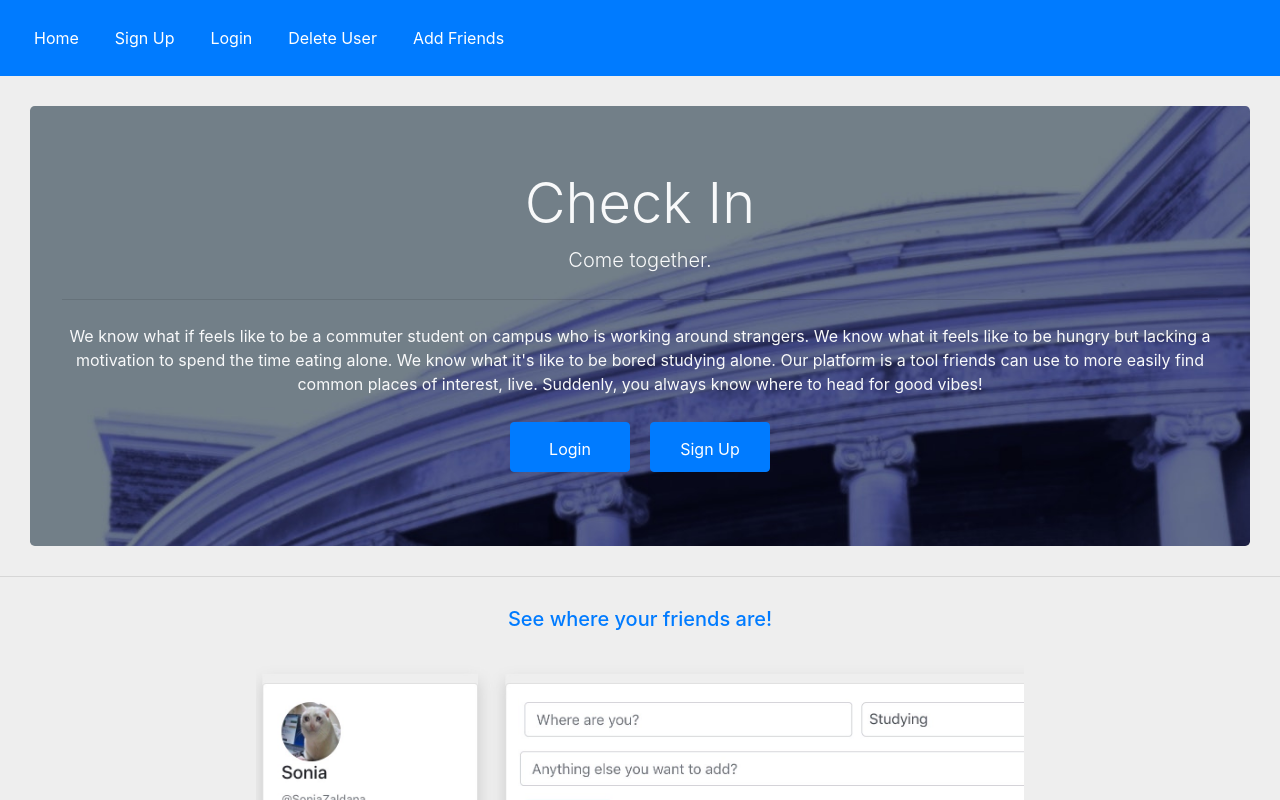
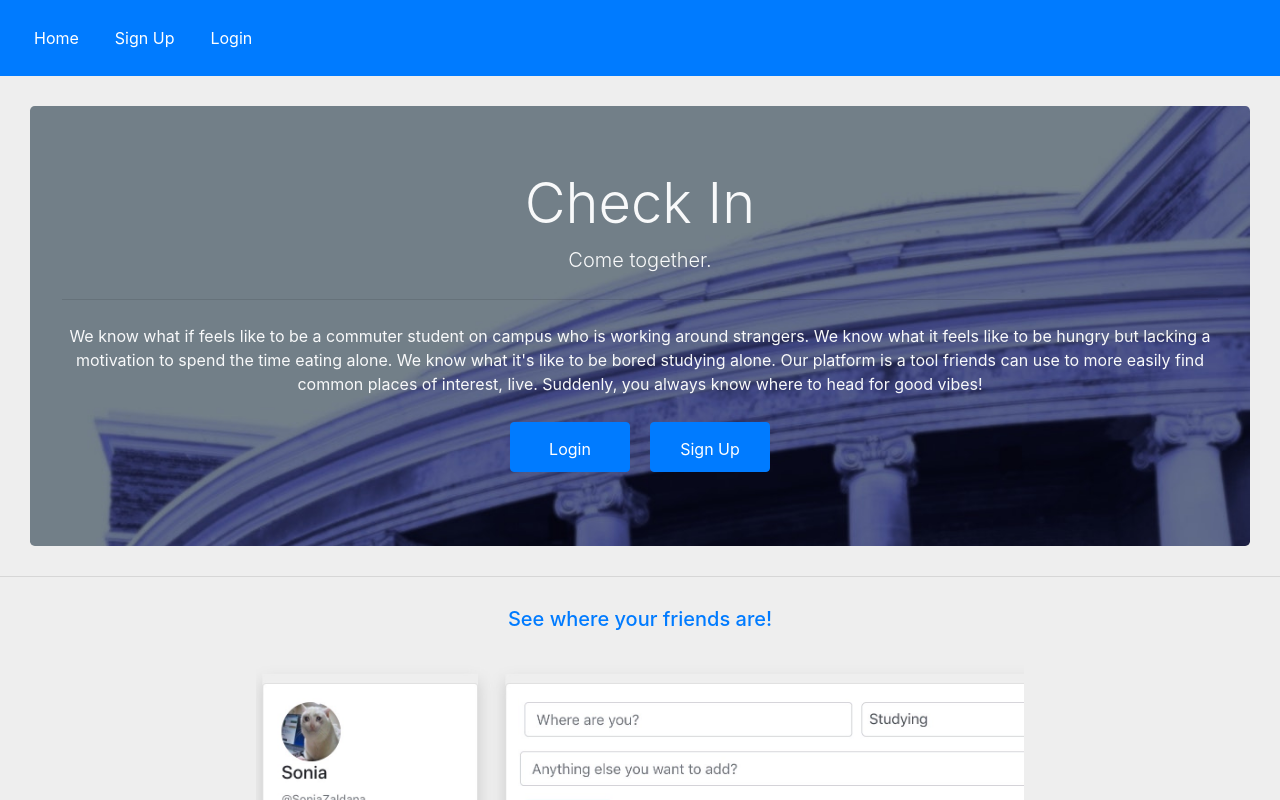
Before and after one commit to ignaspa/CheckIn_csc309, a React (Create React App) app in the folder client/: page / in a window 1280 px wide. Shown: the top 800 px of the page. Built offline with nearby package versions, Linux system fonts and the light colour scheme.

Commit message:
took out the buttons in nav

```diff
--- a/client/src/components/Layout/Navbar.js
+++ b/client/src/components/Layout/Navbar.js
@@ -23,16 +23,7 @@ export default class Navbar extends Component {
                 Login
               </Link>
             </li>
-            <li>
-              <Link to={"/deleteuser"} className="nav-link text-white navitem">
-                Delete User
-              </Link>
-            </li>
-            <li>
-              <Link to={"/addfriend"} className="nav-link text-white navitem">
-                Add Friends
-              </Link>
-            </li>
+
           </ul>
         </nav>
       </div>
```
